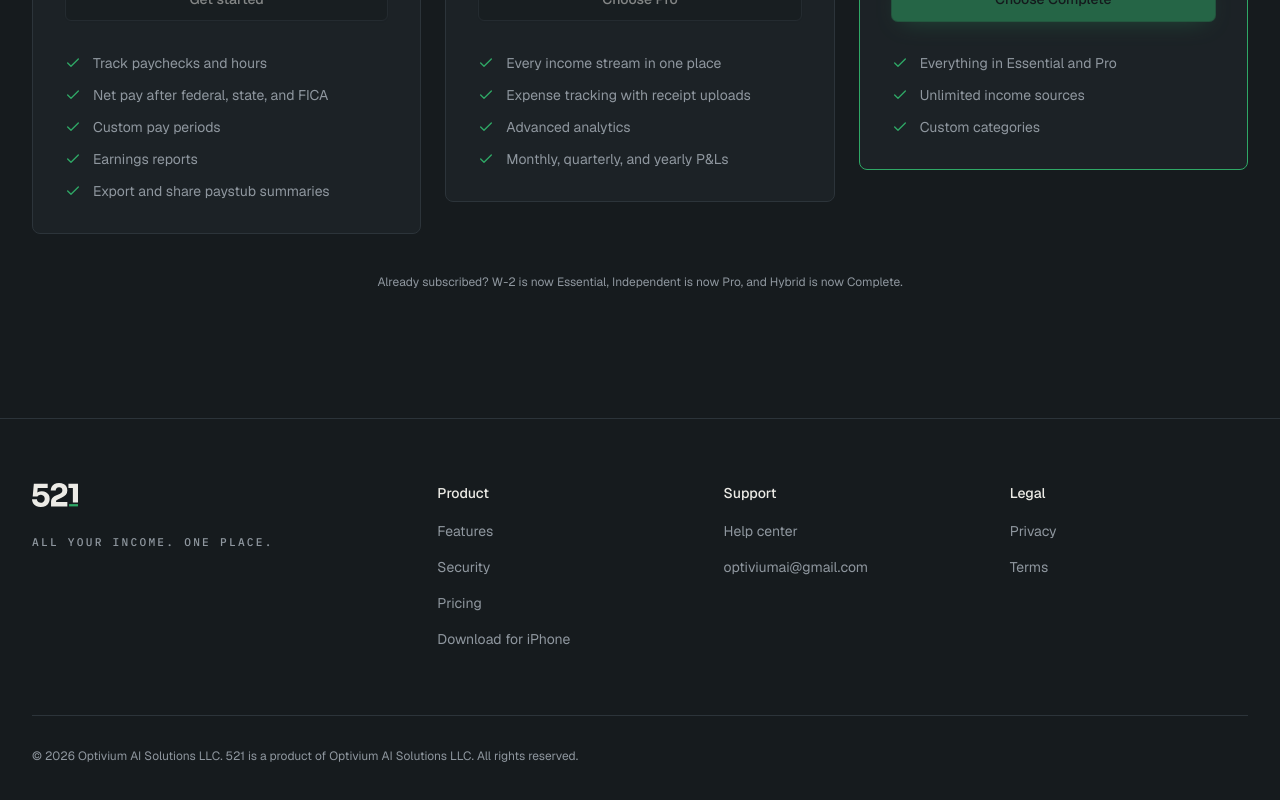
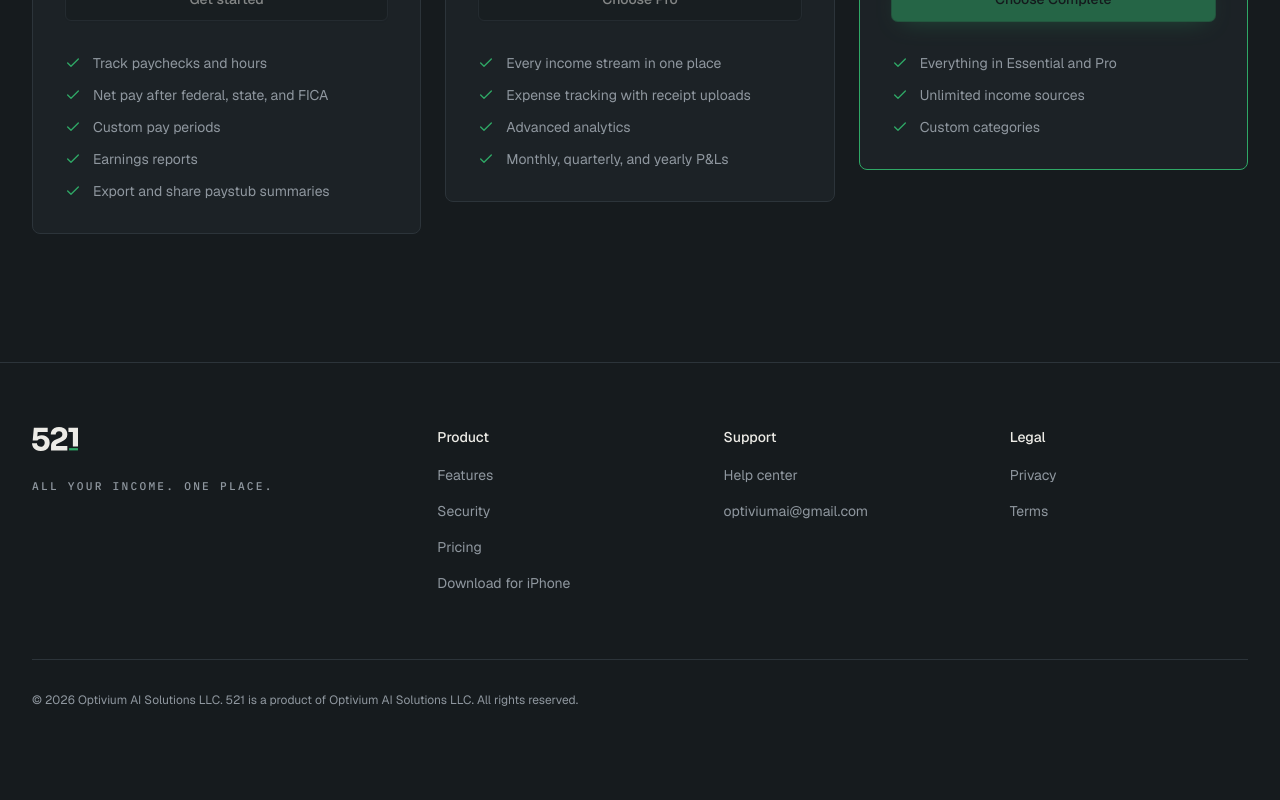
Before and after one commit to cajhughes788/Stackinwebsite, a Next.js app: page / in a window 1280 px wide. Shown: the part 2953-3753 px from the top of the page. After the commit the page ends 3725 px from the top, so only its background shows below. Built offline with nearby package versions, Linux system fonts and the light colour scheme; no server answers.

Commit message:
Remove old plan-name notes from pricing and support
Co-Authored-By: Claude Opus 5.5 <noreply@anthropic.com>

```diff
--- a/app/(site)/support/page.tsx
+++ b/app/(site)/support/page.tsx
@@ -33,11 +33,6 @@ const faqs = [
     question: "How do I delete my account?",
     answer:
       "Request deletion in the app or by emailing us. Without an active paid plan, your data is deleted promptly. With one, deletion happens when your current paid period ends.",
-  },
-  {
-    question: "I subscribed to W-2, Independent, or Hybrid. What changed?",
-    answer:
-      "Only the names. W-2 is now Essential, Independent is now Pro, and Hybrid is now Complete. Your features and price stay the same.",
   },
 ];
 
--- a/components/pricing-section.tsx
+++ b/components/pricing-section.tsx
@@ -217,10 +217,6 @@ function PricingSectionContent({ source }: { source: AppSource | null }) {
             </div>
           ))}
         </div>
-
-        <p className="mt-10 text-center text-xs text-muted-foreground">
-          Already subscribed? W-2 is now Essential, Independent is now Pro, and Hybrid is now Complete.
-        </p>
       </div>
     </section>
   );
```
